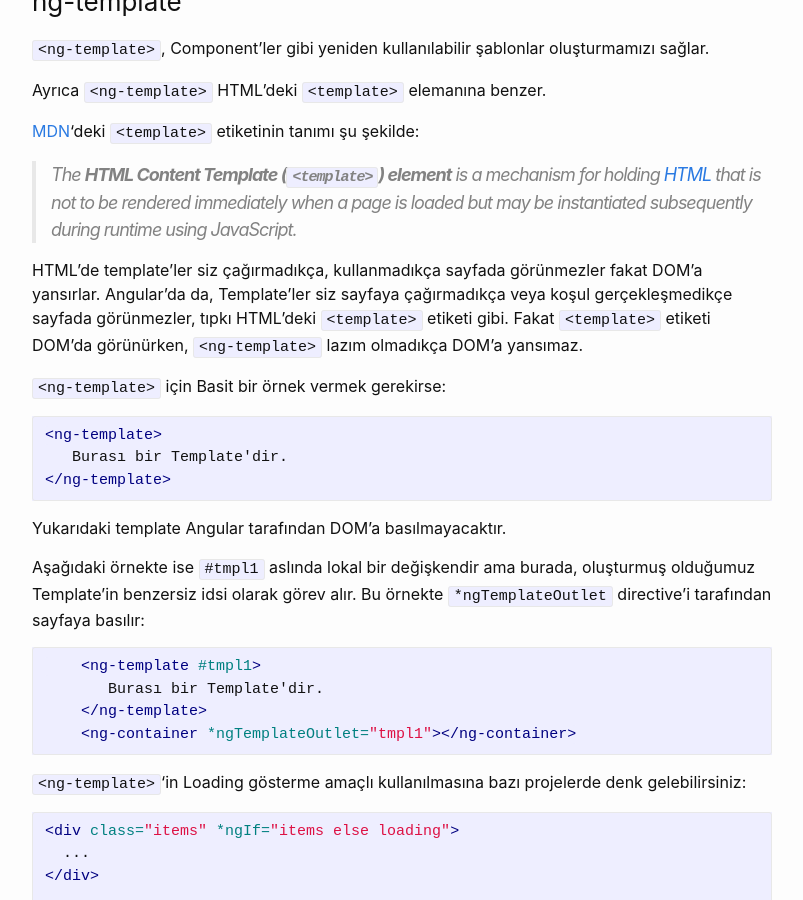
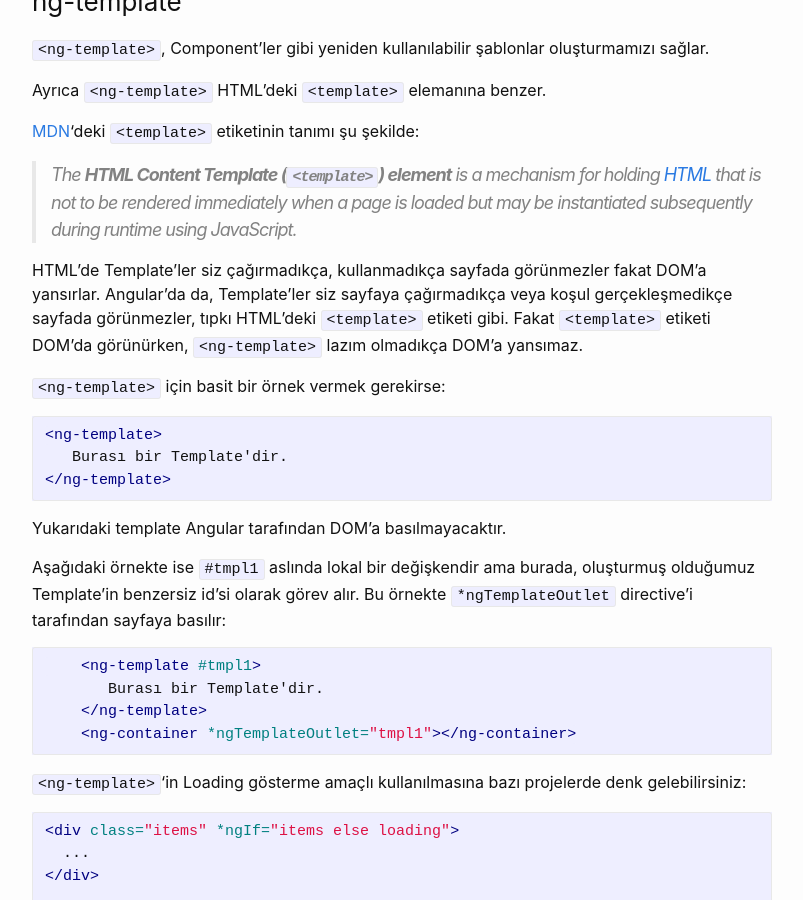
Before and after one commit to ozergul/ozergul.github.io, a Jekyll site: the page built from _posts/2019-06-11-angular-ng-template-ng-container-ng-content.md, in a window 1280 px wide and 900 px high, scrolled down 364 px. Shown: the whole window, without its empty margins (238-1041 px from the left). Built offline with Jekyll 4.4.1, drawn with Linux system fonts in a browser that asks for light colours.

Commit message:
Update 2019-06-11-angular-ng-template-ng-container-ng-content.md

````diff
--- a/_posts/2019-06-11-angular-ng-template-ng-container-ng-content.md
+++ b/_posts/2019-06-11-angular-ng-template-ng-container-ng-content.md
@@ -19,10 +19,10 @@ Ayrıca `<ng-template>` HTML'deki `<template>` elemanına benzer.
 
 > The **HTML Content Template (`<template>`) element** is a mechanism for holding [HTML](https://developer.mozilla.org/en-US/docs/Glossary/HTML "HTML: HTML (HyperText Markup Language) is a descriptive language that specifies webpage structure.") that is not to be rendered immediately when a page is loaded but may be instantiated subsequently during runtime using JavaScript.
 
-HTML'de template'ler siz çağırmadıkça, kullanmadıkça sayfada görünmezler fakat DOM'a yansırlar.
+HTML'de Template'ler siz çağırmadıkça, kullanmadıkça sayfada görünmezler fakat DOM'a yansırlar.
 Angular'da da, Template'ler siz sayfaya çağırmadıkça veya koşul gerçekleşmedikçe sayfada görünmezler, tıpkı HTML'deki `<template>` etiketi gibi. Fakat `<template>` etiketi DOM'da görünürken, `<ng-template>` lazım olmadıkça DOM'a yansımaz.
 
-`<ng-template>` için Basit bir örnek vermek gerekirse:
+`<ng-template>` için basit bir örnek vermek gerekirse:
 ``` html
 <ng-template>
    Burası bir Template'dir.
@@ -30,7 +30,7 @@ Angular'da da, Template'ler siz sayfaya çağırmadıkça veya koşul gerçekle
 ```
 Yukarıdaki template Angular tarafından DOM'a basılmayacaktır.
 
-Aşağıdaki örnekte ise `#tmpl1` aslında lokal bir değişkendir ama burada, oluşturmuş olduğumuz Template'in benzersiz idsi olarak görev alır. Bu örnekte `*ngTemplateOutlet` directive'i tarafından sayfaya basılır:
+Aşağıdaki örnekte ise `#tmpl1` aslında lokal bir değişkendir ama burada, oluşturmuş olduğumuz Template'in benzersiz id'si olarak görev alır. Bu örnekte `*ngTemplateOutlet` directive'i tarafından sayfaya basılır:
 ``` html
     <ng-template #tmpl1>
        Burası bir Template'dir.
````
